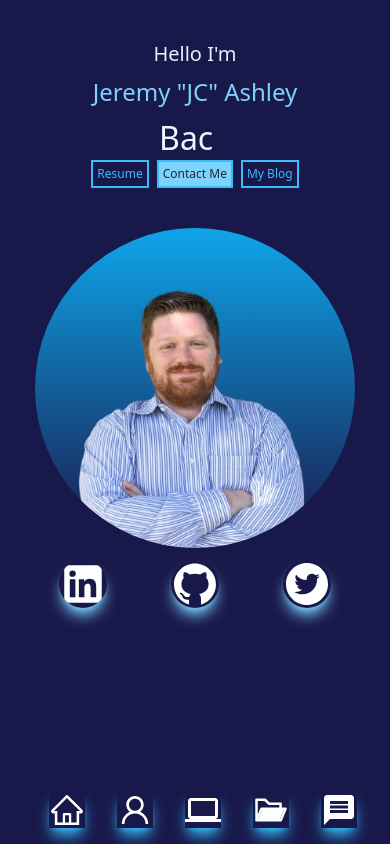
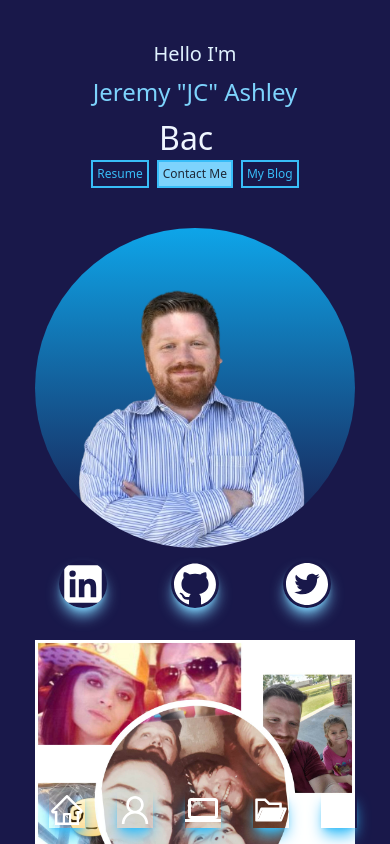
Before and after one commit to Messyginger0804/next.js-portfolio, a Next.js app: page / in a window 390 px wide. Shown: the top 844 px of the page. Built offline with nearby package versions, Linux system fonts and the light colour scheme.

Commit message:
changed Image properties from depercated. changed first section min-h

```diff
--- a/pages/index.js
+++ b/pages/index.js
@@ -39,7 +39,7 @@ function Home() {
       <main className='bg-[#19184a] px-5 md:px-20 lg:px-40 overflow-x-hidden'>
 
         {/* HOMEPAGE */}
-        <section id='/' className='min-h-screen'>
+        <section id='/' className='md:min-h-screen'>
 
           {/* home page */}
           <Header />
@@ -50,8 +50,8 @@ function Home() {
               // height={300}
               // width={300}
               priority
-              layout='fill'
-              objectFit='cover'
+              fill
+              style={{ objectFit: "cover" }}
             />
           </div>
           <div className='text-5xl flex justify-center gap-16 py-3 text-white '>
```
